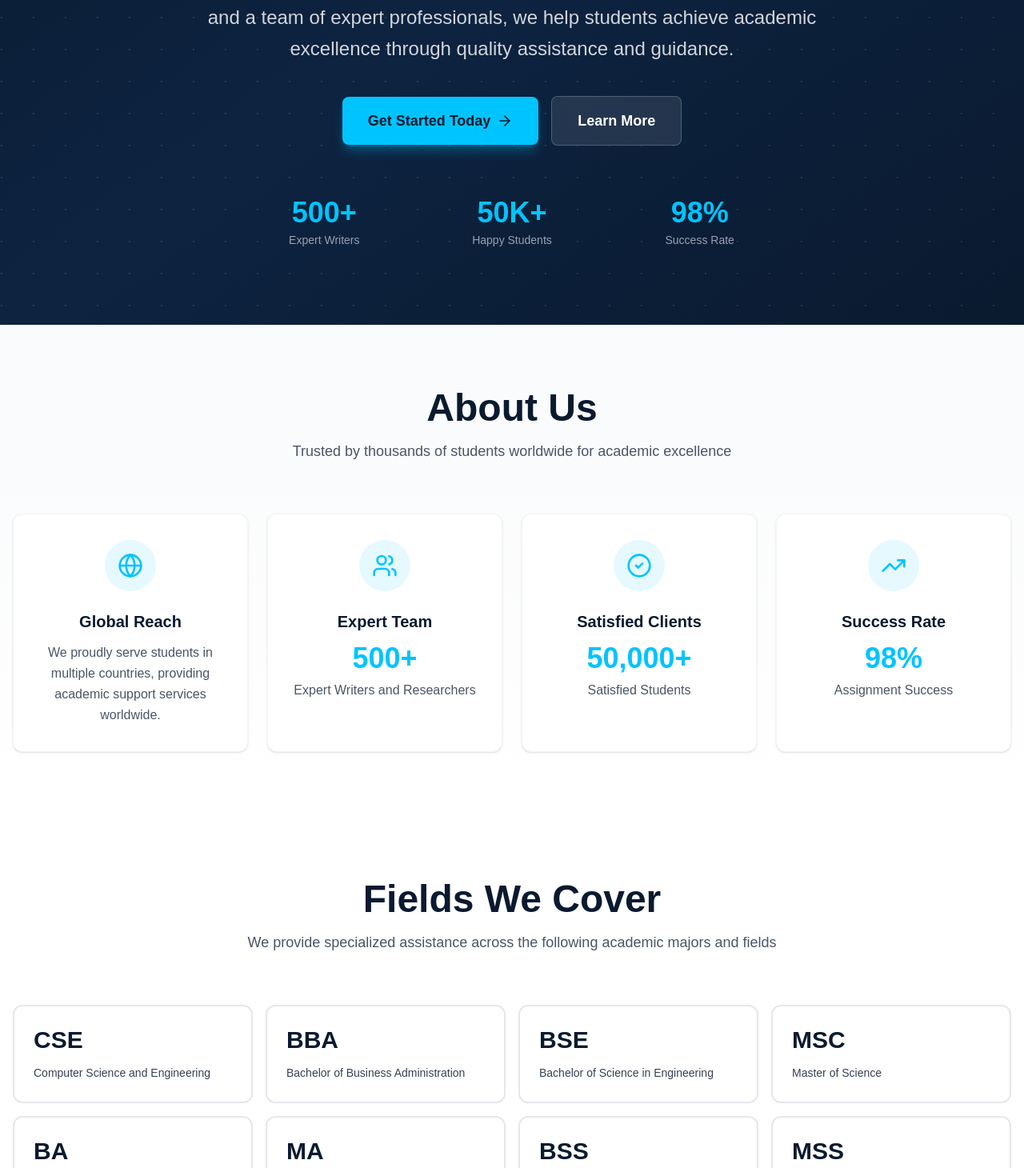
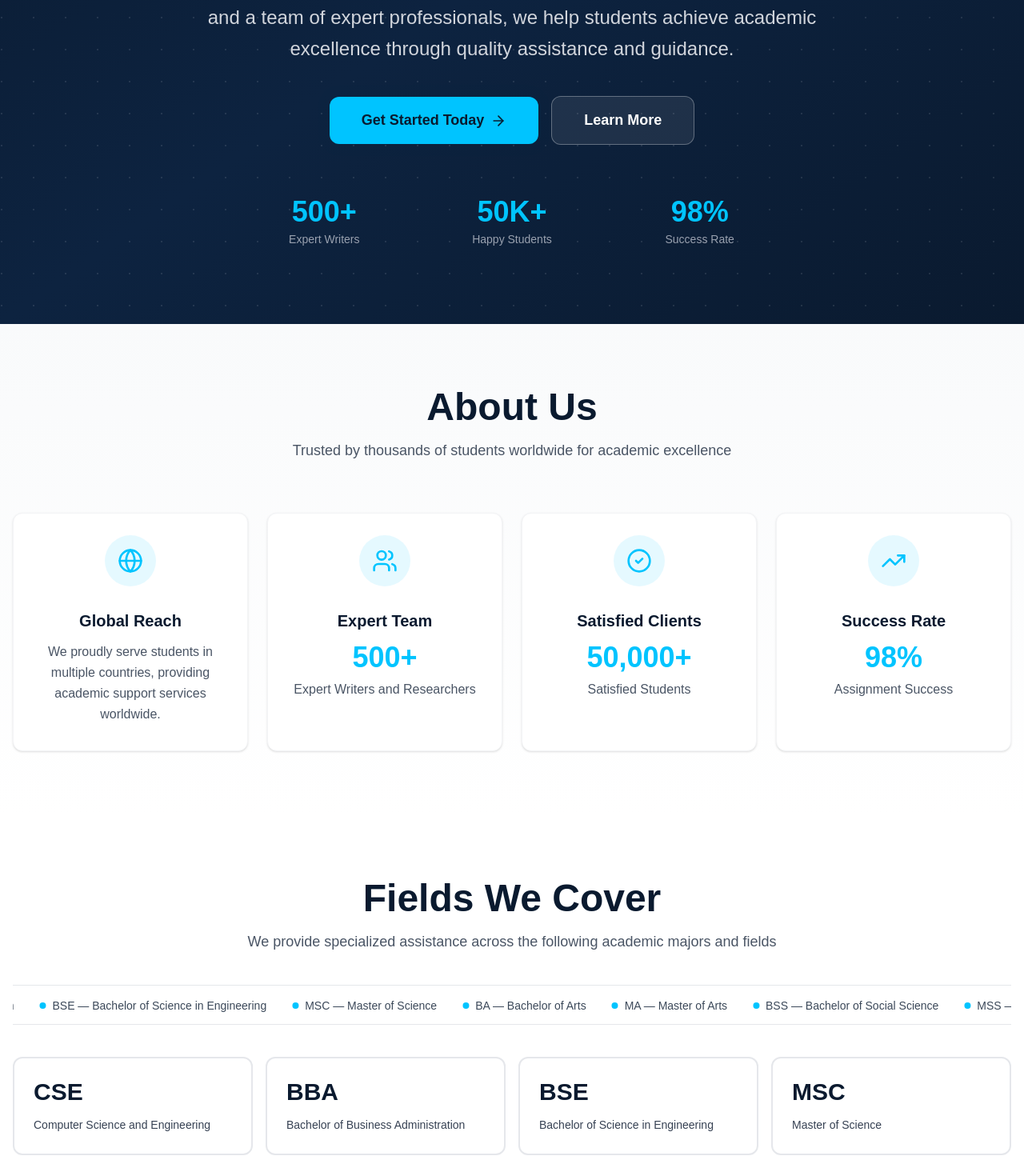
Before and after one commit to Rashedul72/assignmnethelper, a Next.js app: page / in a window 1280 px wide. Shown: the part 500-1960 px from the top of the page at 80% size. Built offline with nearby package versions, Linux system fonts and the light colour scheme.

Commit message:
new push

```diff
--- a/app/components/AboutUsSection.tsx
+++ b/app/components/AboutUsSection.tsx
@@ -14,7 +14,7 @@ export default function AboutUsSection() {
         <div className="grid md:grid-cols-2 lg:grid-cols-4 gap-6">
           <div className="group bg-white p-8 rounded-xl shadow-sm hover:shadow-xl transition-all duration-300 border border-gray-100 hover:border-[#00C4FF]/30 text-center">
             <div className="flex justify-center mb-6">
-              <div className="w-16 h-16 rounded-full bg-[#00C4FF]/10 flex items-center justify-center group-hover:bg-[#00C4FF]/20 transition-colors">
+              <div className="w-16 h-16 rounded-full bg-[#00C4FF]/10 flex items-center justify-center group-hover:bg-[#00C4FF]/20 transition-colors animate-float">
                 <Globe className="w-8 h-8 text-[#00C4FF]" />
               </div>
             </div>
@@ -26,7 +26,7 @@ export default function AboutUsSection() {
 
           <div className="group bg-white p-8 rounded-xl shadow-sm hover:shadow-xl transition-all duration-300 border border-gray-100 hover:border-[#00C4FF]/30 text-center">
             <div className="flex justify-center mb-6">
-              <div className="w-16 h-16 rounded-full bg-[#00C4FF]/10 flex items-center justify-center group-hover:bg-[#00C4FF]/20 transition-colors">
+              <div className="w-16 h-16 rounded-full bg-[#00C4FF]/10 flex items-center justify-center group-hover:bg-[#00C4FF]/20 transition-colors animate-float">
                 <Users className="w-8 h-8 text-[#00C4FF]" />
               </div>
             </div>
@@ -37,7 +37,7 @@ export default function AboutUsSection() {
 
           <div className="group bg-white p-8 rounded-xl shadow-sm hover:shadow-xl transition-all duration-300 border border-gray-100 hover:border-[#00C4FF]/30 text-center">
             <div className="flex justify-center mb-6">
-              <div className="w-16 h-16 rounded-full bg-[#00C4FF]/10 flex items-center justify-center group-hover:bg-[#00C4FF]/20 transition-colors">
+              <div className="w-16 h-16 rounded-full bg-[#00C4FF]/10 flex items-center justify-center group-hover:bg-[#00C4FF]/20 transition-colors animate-float">
                 <CheckCircle2 className="w-8 h-8 text-[#00C4FF]" />
               </div>
             </div>
@@ -48,7 +48,7 @@ export default function AboutUsSection() {
 
           <div className="group bg-white p-8 rounded-xl shadow-sm hover:shadow-xl transition-all duration-300 border border-gray-100 hover:border-[#00C4FF]/30 text-center">
             <div className="flex justify-center mb-6">
-              <div className="w-16 h-16 rounded-full bg-[#00C4FF]/10 flex items-center justify-center group-hover:bg-[#00C4FF]/20 transition-colors">
+              <div className="w-16 h-16 rounded-full bg-[#00C4FF]/10 flex items-center justify-center group-hover:bg-[#00C4FF]/20 transition-colors animate-float">
                 <TrendingUp className="w-8 h-8 text-[#00C4FF]" />
               </div>
             </div>
--- a/app/components/CTASection.tsx
+++ b/app/components/CTASection.tsx
@@ -13,11 +13,11 @@ export default function CTASection() {
         </p>
 
         <div className="flex flex-col sm:flex-row gap-4 justify-center items-center mb-12">
-          <button className="group bg-[#00C4FF] text-[#0A1A2F] px-8 py-4 rounded-lg font-semibold text-lg hover:bg-[#00b3e6] transition-all duration-300 shadow-lg shadow-[#00C4FF]/30 hover:shadow-xl hover:shadow-[#00C4FF]/40 flex items-center gap-2">
+          <button className="btn-primary group">
             Get Started Now
             <ArrowRight className="w-5 h-5 group-hover:translate-x-1 transition-transform" />
           </button>
-          <button className="bg-white/10 backdrop-blur-sm text-white px-8 py-4 rounded-lg font-semibold text-lg hover:bg-white/20 transition-all duration-300 border border-white/20">
+          <button className="btn-secondary">
             View Pricing
           </button>
         </div>
--- a/app/components/FieldsSection.tsx
+++ b/app/components/FieldsSection.tsx
@@ -9,15 +9,29 @@ const fields = [
   { code: "MSS", name: "Master of Social Science" },
 ];
 
+const tickerItems = [...fields, ...fields];
+
 export default function FieldsSection() {
   return (
     <section id="fields" className="py-20 px-4 scroll-mt-20">
       <div className="max-w-7xl mx-auto">
-        <div className="text-center mb-16">
+        <div className="text-center mb-10">
           <h2 className="text-4xl md:text-5xl font-bold mb-4 text-[#0A1A2F]">Fields We Cover</h2>
           <p className="text-lg text-gray-600 max-w-2xl mx-auto">
             We provide specialized assistance across the following academic majors and fields
           </p>
+        </div>
+
+        {/* Moving ticker of subjects */}
+        <div className="subject-marquee-container border-y border-gray-200 py-3 mb-10 bg-white/60">
+          <div className="subject-marquee-track gap-8 text-sm font-medium text-[#0A1A2F]/80">
+            {tickerItems.map((field, index) => (
+              <span key={index} className="flex items-center gap-2">
+                <span className="w-2 h-2 rounded-full bg-[#00C4FF]" />
+                {field.code} &mdash; {field.name}
+              </span>
+            ))}
+          </div>
         </div>
 
         <div className="grid sm:grid-cols-2 lg:grid-cols-4 gap-4">
--- a/app/components/HeroSection.tsx
+++ b/app/components/HeroSection.tsx
@@ -15,15 +15,15 @@ export default function HeroSection() {
         <div className="text-center">
           {/* Trust Badges */}
           <div className="flex flex-wrap justify-center gap-4 mb-8">
-            <div className="flex items-center gap-2 bg-white/10 backdrop-blur-sm px-4 py-2 rounded-full border border-white/20">
+            <div className="flex items-center gap-2 bg-white/10 backdrop-blur-sm px-4 py-2 rounded-full border border-white/20 animate-fade-in">
               <Shield className="w-4 h-4 text-[#00C4FF]" />
               <span className="text-sm font-medium">100% Confidential</span>
             </div>
-            <div className="flex items-center gap-2 bg-white/10 backdrop-blur-sm px-4 py-2 rounded-full border border-white/20">
+            <div className="flex items-center gap-2 bg-white/10 backdrop-blur-sm px-4 py-2 rounded-full border border-white/20 animate-fade-in delay-100">
               <Clock className="w-4 h-4 text-[#00C4FF]" />
               <span className="text-sm font-medium">24/7 Support</span>
             </div>
-            <div className="flex items-center gap-2 bg-white/10 backdrop-blur-sm px-4 py-2 rounded-full border border-white/20">
+            <div className="flex items-center gap-2 bg-white/10 backdrop-blur-sm px-4 py-2 rounded-full border border-white/20 animate-fade-in delay-200">
               <Award className="w-4 h-4 text-[#00C4FF]" />
               <span className="text-sm font-medium">Expert Writers</span>
             </div>
@@ -32,7 +32,7 @@ export default function HeroSection() {
           <div className="flex justify-center mb-8 animate-fade-in">
             <div className="relative">
               <div className="absolute inset-0 bg-[#00C4FF] blur-2xl opacity-30 rounded-full"></div>
-              <GraduationCap className="w-20 h-20 relative z-10 text-[#00C4FF]" />
+              <GraduationCap className="w-20 h-20 relative z-10 text-[#00C4FF] animate-float" />
             </div>
           </div>
 
@@ -48,11 +48,11 @@ export default function HeroSection() {
 
           {/* CTA Buttons */}
           <div className="flex flex-col sm:flex-row gap-4 justify-center items-center animate-fade-in-up delay-200">
-            <button className="group bg-[#00C4FF] text-[#0A1A2F] px-8 py-4 rounded-lg font-semibold text-lg hover:bg-[#00b3e6] transition-all duration-300 shadow-lg shadow-[#00C4FF]/30 hover:shadow-xl hover:shadow-[#00C4FF]/40 flex items-center gap-2">
+            <button className="btn-primary group animate-pulse-glow">
               Get Started Today
               <ArrowRight className="w-5 h-5 group-hover:translate-x-1 transition-transform" />
             </button>
-            <button className="bg-white/10 backdrop-blur-sm text-white px-8 py-4 rounded-lg font-semibold text-lg hover:bg-white/20 transition-all duration-300 border border-white/20">
+            <button className="btn-secondary">
               Learn More
             </button>
           </div>
--- a/app/components/Navbar.tsx
+++ b/app/components/Navbar.tsx
@@ -11,7 +11,7 @@ export default function Navbar() {
       <div className="max-w-7xl mx-auto px-4 sm:px-6 lg:px-8">
         <div className="flex justify-between items-center h-16">
           <div className="flex items-center gap-2">
-            <GraduationCap className="w-8 h-8 text-[#00C4FF]" />
+            <GraduationCap className="w-8 h-8 text-[#00C4FF] transition-transform duration-300 hover:rotate-6 hover:scale-110" />
             <span className="text-xl font-bold text-[#0A1A2F]">Assignment Helper</span>
           </div>
 
--- a/app/components/ServicesSection.tsx
+++ b/app/components/ServicesSection.tsx
@@ -34,7 +34,7 @@ export default function ServicesSection() {
               >
                 <div className="flex items-start gap-4">
                   <div className="flex-shrink-0">
-                    <div className="w-14 h-14 rounded-xl bg-[#00C4FF]/10 flex items-center justify-center group-hover:bg-[#00C4FF]/20 transition-colors">
+                    <div className="w-14 h-14 rounded-xl bg-[#00C4FF]/10 flex items-center justify-center group-hover:bg-[#00C4FF]/20 transition-colors animate-float">
                       <Icon className="w-7 h-7 text-[#00C4FF]" />
                     </div>
                   </div>
--- a/app/components/TestimonialsSection.tsx
+++ b/app/components/TestimonialsSection.tsx
@@ -39,9 +39,9 @@ export default function TestimonialsSection() {
           {testimonials.map((testimonial, index) => (
             <div
               key={index}
-              className="bg-white p-8 rounded-xl shadow-lg border border-gray-100 hover:shadow-xl transition-all duration-300 relative"
+              className="bg-white p-8 rounded-xl shadow-lg border border-gray-100 hover:shadow-xl transition-all duration-300 relative overflow-hidden"
             >
-              <Quote className="w-8 h-8 text-[#00C4FF]/20 absolute top-6 right-6" />
+              <Quote className="w-8 h-8 text-[#00C4FF]/20 absolute top-6 right-6 animate-float" />
 
               <div className="flex items-center gap-1 mb-4">
                 {[...Array(testimonial.rating)].map((_, i) => (
@@ -54,7 +54,7 @@ export default function TestimonialsSection() {
               </p>
 
               <div className="flex items-center gap-4">
-                <div className="w-12 h-12 rounded-full bg-[#00C4FF]/10 flex items-center justify-center">
+                <div className="w-12 h-12 rounded-full bg-[#00C4FF]/10 flex items-center justify-center animate-float">
                   <span className="text-[#00C4FF] font-semibold">{testimonial.avatar}</span>
                 </div>
                 <div>
--- a/app/globals.css
+++ b/app/globals.css
@@ -27,10 +27,156 @@ html {
   scroll-behavior: smooth;
 }
 
+html {
+  scroll-behavior: smooth;
+}
+
 body {
   background: var(--background);
   color: var(--foreground);
   font-family: Arial, Helvetica, sans-serif;
+}
+
+/* Animations */
+@keyframes fade-in {
+  from {
+    opacity: 0;
+  }
+  to {
+    opacity: 1;
+  }
+}
+
+@keyframes fade-in-up {
+  from {
+    opacity: 0;
+    transform: translateY(20px);
+  }
+  to {
+    opacity: 1;
+    transform: translateY(0);
+  }
+}
+
+@keyframes float {
+  0% {
+    transform: translateY(0px);
+  }
+  50% {
+    transform: translateY(-6px);
+  }
+  100% {
+    transform: translateY(0px);
+  }
+}
+
+@keyframes pulse-glow {
+  0% {
+    box-shadow: 0 0 0 0 rgba(0, 196, 255, 0.35);
+  }
+  70% {
+    box-shadow: 0 0 0 15px rgba(0, 196, 255, 0);
+  }
+  100% {
+    box-shadow: 0 0 0 0 rgba(0, 196, 255, 0);
+  }
+}
+
+.animate-fade-in {
+  animation: fade-in 0.6s ease-out;
+}
+
+.animate-fade-in-up {
+  animation: fade-in-up 0.8s ease-out both;
+}
+
+.animate-float {
+  animation: float 4s ease-in-out infinite;
+}
+
+.animate-pulse-glow {
+  animation: pulse-glow 2.5s infinite;
+}
+
+.delay-100 {
+  animation-delay: 0.1s;
+}
+
+.delay-200 {
+  animation-delay: 0.2s;
+}
+
+.btn-primary {
+  background: var(--secondary);
+  color: var(--primary);
+  padding: 1rem 2.5rem;
+  border-radius: 0.75rem;
+  font-weight: 600;
+  font-size: 1.125rem;
+  display: inline-flex;
+  align-items: center;
+  gap: 0.5rem;
+  transition: transform 0.2s ease, box-shadow 0.2s ease, background 0.2s ease;
+  box-shadow: 0 15px 30px rgba(0, 196, 255, 0.25);
+}
+
+.btn-primary:hover {
+  transform: translateY(-2px);
+  background: #00b3e6;
+  box-shadow: 0 20px 35px rgba(0, 196, 255, 0.35);
+}
+
+.btn-secondary {
+  background: rgba(255, 255, 255, 0.08);
+  color: white;
+  padding: 1rem 2.5rem;
+  border-radius: 0.75rem;
+  font-weight: 600;
+  font-size: 1.125rem;
+  border: 1px solid rgba(255, 255, 255, 0.3);
+  transition: background 0.2s ease, border 0.2s ease;
+}
+
+.btn-secondary:hover {
+  background: rgba(255, 255, 255, 0.2);
+  border-color: rgba(255, 255, 255, 0.6);
+}
+
+.progress-track {
+  width: 100%;
+  height: 10px;
+  background: #e5e7eb;
+  border-radius: 999px;
+  overflow: hidden;
+}
+
+.progress-fill {
+  height: 100%;
+  background: var(--secondary);
+  border-radius: 999px;
+  width: 0;
+  transition: width 1.8s ease;
+}
+
+/* Subject ticker / marquee */
+@keyframes subject-marquee {
+  0% {
+    transform: translateX(0);
+  }
+  100% {
+    transform: translateX(-50%);
+  }
+}
+
+.subject-marquee-container {
+  overflow: hidden;
+  position: relative;
+}
+
+.subject-marquee-track {
+  display: inline-flex;
+  white-space: nowrap;
+  animation: subject-marquee 22s linear infinite;
 }
 
 /* Animations */
--- a/app/page.tsx
+++ b/app/page.tsx
@@ -5,6 +5,7 @@ import HeroSection from "./components/HeroSection";
 import AboutUsSection from "./components/AboutUsSection";
 import FieldsSection from "./components/FieldsSection";
 import ServicesSection from "./components/ServicesSection";
+import ProgressSection from "./components/ProgressSection";
 import TestimonialsSection from "./components/TestimonialsSection";
 import CTASection from "./components/CTASection";
 import Footer from "./components/Footer";
@@ -17,6 +18,7 @@ export default function Home() {
       <AboutUsSection />
       <FieldsSection />
       <ServicesSection />
+      <ProgressSection />
       <TestimonialsSection />
       <CTASection />
       <Footer />
```
Also changed, not shown: app/components/ProgressSection.tsx (added, +86 -0 lines).
